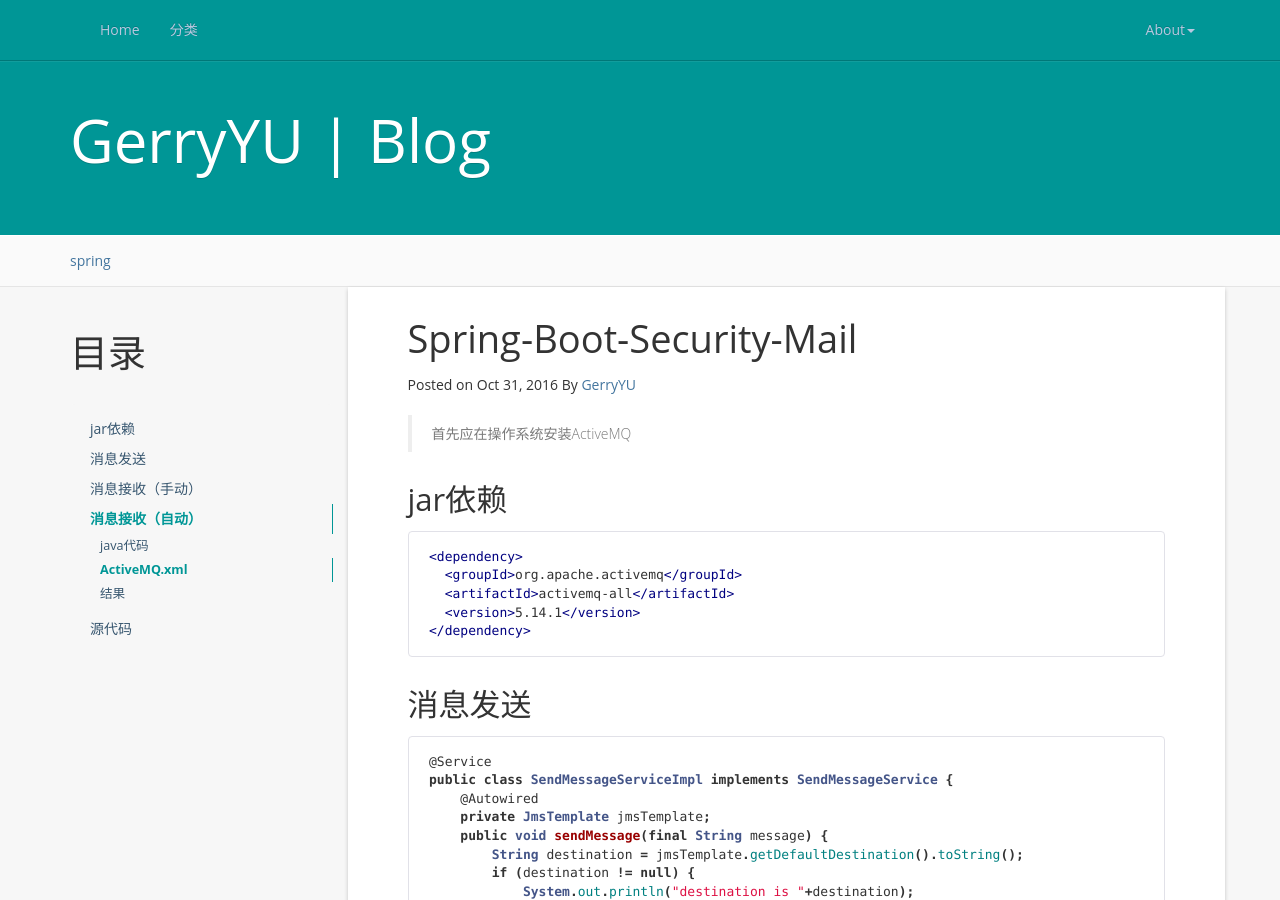
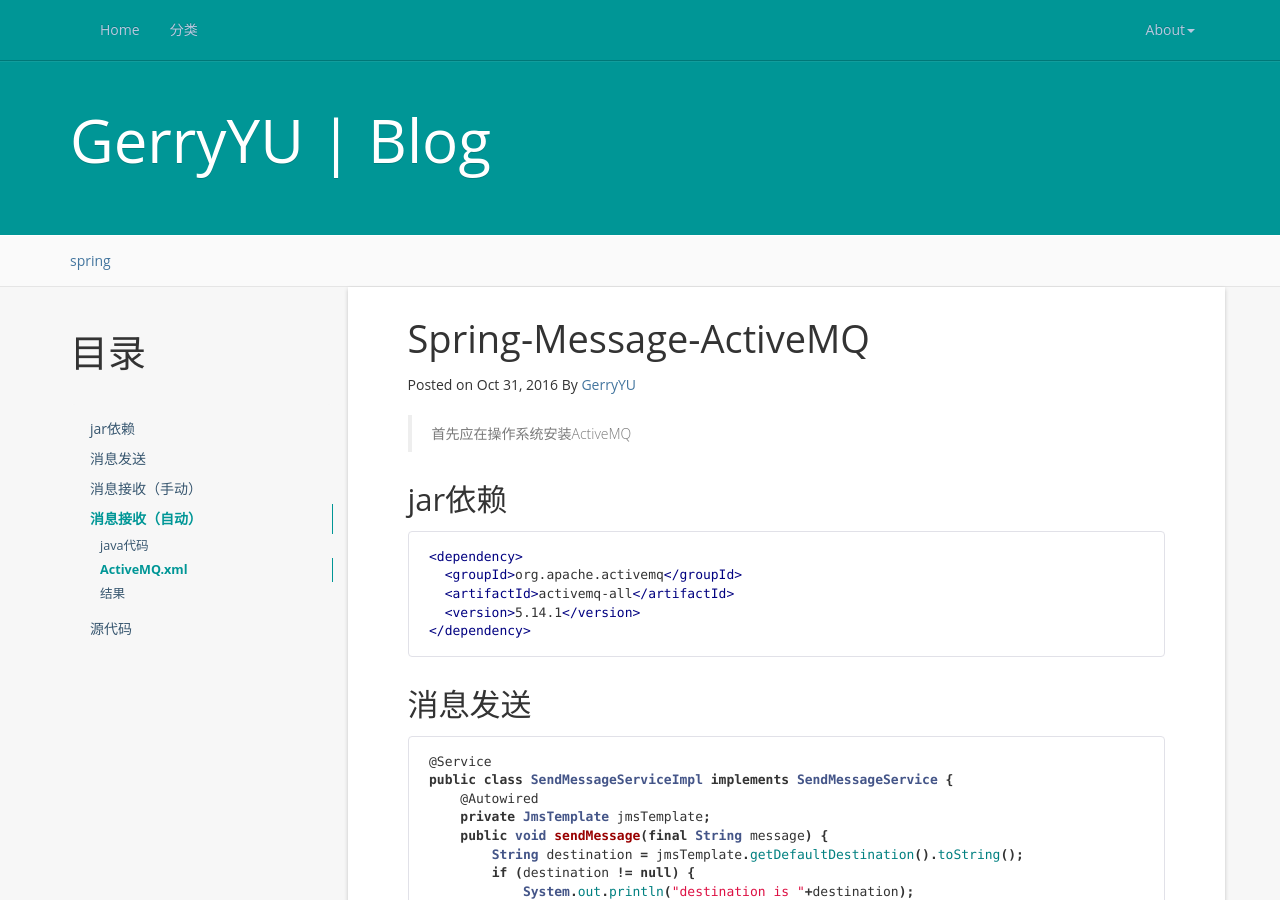
Before and after one commit to Gerry-Yu/Gerry-Yu.github.io, a Jekyll site: the page built from _posts/2016-10-31-Spring-Message-ActiveMQ.md, in a window 1280 px wide and 900 px high. Built offline with Jekyll 4.4.1, drawn with Linux system fonts in a browser that asks for light colours.

Commit message:
20161031

```diff
--- a/_posts/2016-10-31-Spring-Message-ActiveMQ.md
+++ b/_posts/2016-10-31-Spring-Message-ActiveMQ.md
@@ -1,6 +1,6 @@
 ---
 layout: post
-title:  "Spring-Boot-Security-Mail"
+title:  "Spring-Message-ActiveMQ"
 categories: spring
 tag: spring
 ---
```
